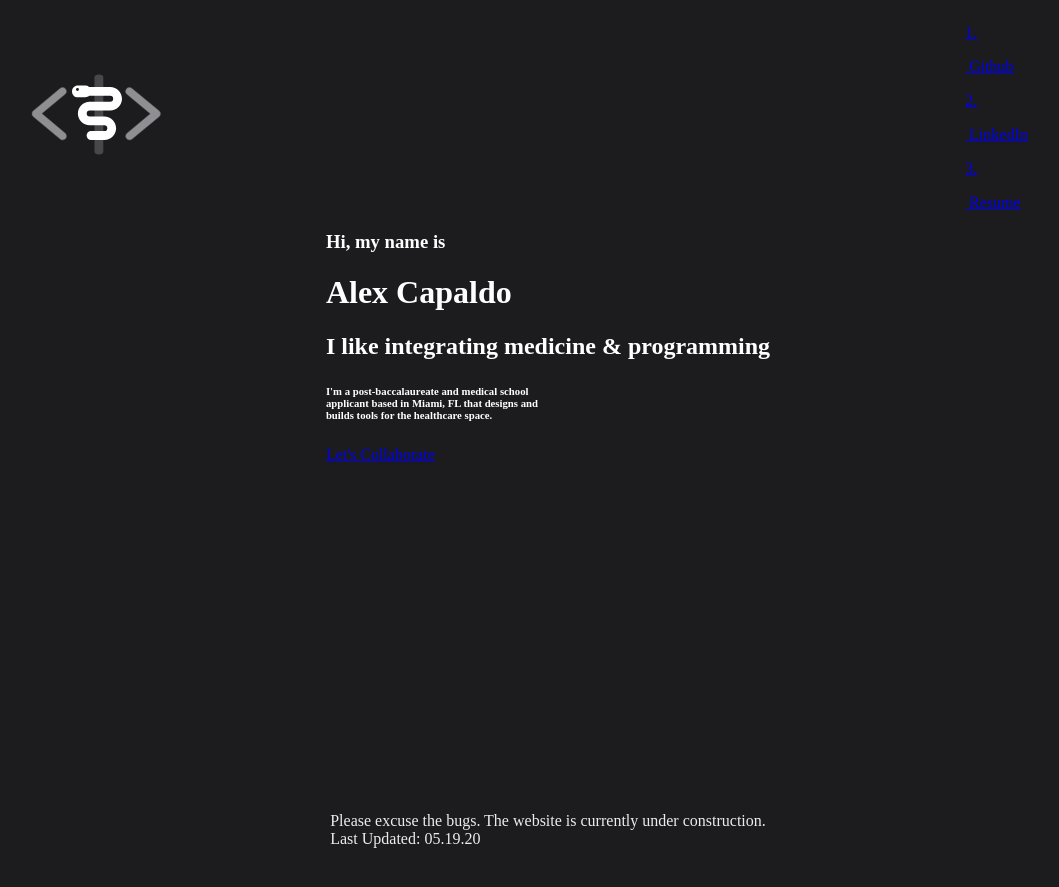
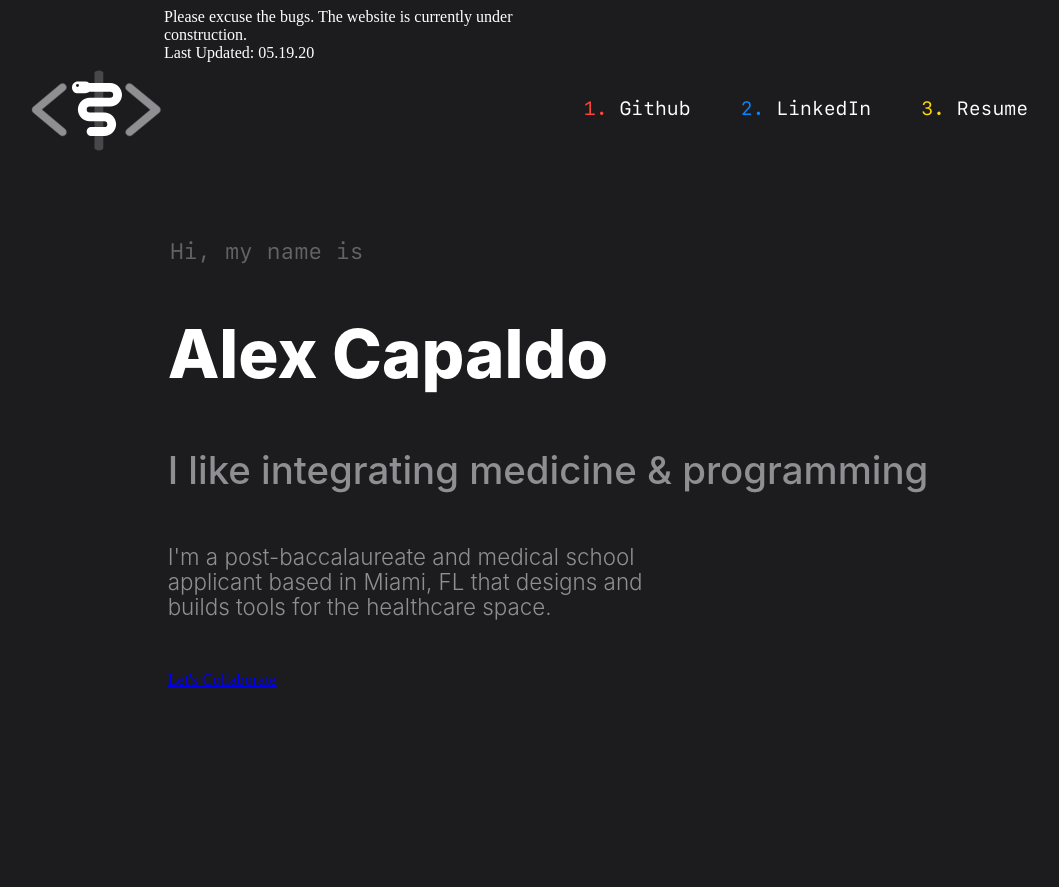
Before and after one commit to capaldo/capaldo.github.io, a Jekyll site: the page built from index.md, in a window 1280 px wide. Shown: the top 887 px of the page, without its empty margins (92-1151 px from the left). Built offline with Jekyll 4.4.1, drawn with Linux system fonts in a browser that asks for light colours; some web fonts are replaced.

Commit message:
add text and link styling

```diff
--- a/css/base.css
+++ b/css/base.css
@@ -172,19 +172,119 @@
 }
 
     fill: var(--grey1);
+.mainText {
+    line-height: 1.2em;
+}
+
+h3.intro {
+    text-align: left;
     opacity: 0;
-    animation: fadeIn 0.5s 0.2s ease-in forwards;
+    font-family: "SFMono";
+    font-size: 1.4em;
+    font-weight: normal;
+    color: var(--grey2);
+    text-indent: 0.1em;
     animation: fadeInUp 0.5s 3.7s ease-in-out forwards;
 }
 
-.snake {
-    fill: var(--white);
+h1.name {
+    text-align: left;
+    opacity: 0;
+    font-family: "SFProDisplay";
+    font-size: 4.2em;
+    font-weight: 800;
+    color: var(--white);
+    white-space: nowrap;
     animation: fadeInUp 0.5s 3.8s ease-in-out forwards;
+}
+
+h2.motto {
+    text-align: left;
+    opacity: 0;
+    font-family: "SFProDisplay";
+    font-size: 2.4em;
+    font-weight: 500;
+    color: var(--grey3);
+    padding-top: 0.2em;
+    white-space: nowrap;
     animation: fadeInUp 0.5s 3.9s ease-in-out forwards;
+}
+
+h6.shortBio {
+    text-align: left;
+    opacity: 0;
+    font-family: "SFProText";
+    font-size: 1.4em;
+    font-weight: 300;
+    color: var(--grey3);
+    line-height: 1.1em;
     animation: fadeInUp 0.5s 4.0s ease-in-out forwards;
+}
+
+a.redNav {
+    opacity: 0;
+    font-family: "SFMono";
+    font-size: 1.2em;
+    font-weight: 400;
+    color: var(--white);
     animation: fadeInDown 0.5s 3.0s ease-in-out forwards;
+    text-decoration: none;
+    white-space: nowrap;
+    padding-right: 2.4em;
+    transition: 0.3s;
+}
+
+p.redNav {
+    display: inline;
+    color: var(--red);
+}
+
+a.redNav:hover {
+    color: var(--red);
+}
+
+a.blueNav {
+    opacity: 0;
+    font-family: "SFMono";
+    font-size: 1.2em;
+    font-weight: 400;
+    color: var(--white);
     animation: fadeInDown 0.5s 3.1s ease-in-out forwards;
+    text-decoration: none;
+    white-space: nowrap;
+    padding-right: 2.4em;
+    transition: 0.3s;
+}
+
+p.blueNav {
+    display: inline;
+    color: var(--blue);
+}
+
+a.blueNav:hover {
+    color: var(--blue);
+}
+
+a.yellowNav {
+    opacity: 0;
+    font-family: "SFMono";
+    font-size: 1.2em;
+    font-weight: 400;
+    color: var(--white);
     animation: fadeInDown 0.5s 3.2s ease-in-out forwards;
+    text-decoration: none;
+    white-space: nowrap;
+    transition: 0.3s;
+}
+
+p.yellowNav {
+    display: inline;
+    color: var(--yellow);
+}
+
+a.yellowNav:hover {
+    color: var(--yellow);
+}
     opacity: 0;
     animation: fadeInUp 0.5s 4.1s ease-in-out forwards;
 }
```
